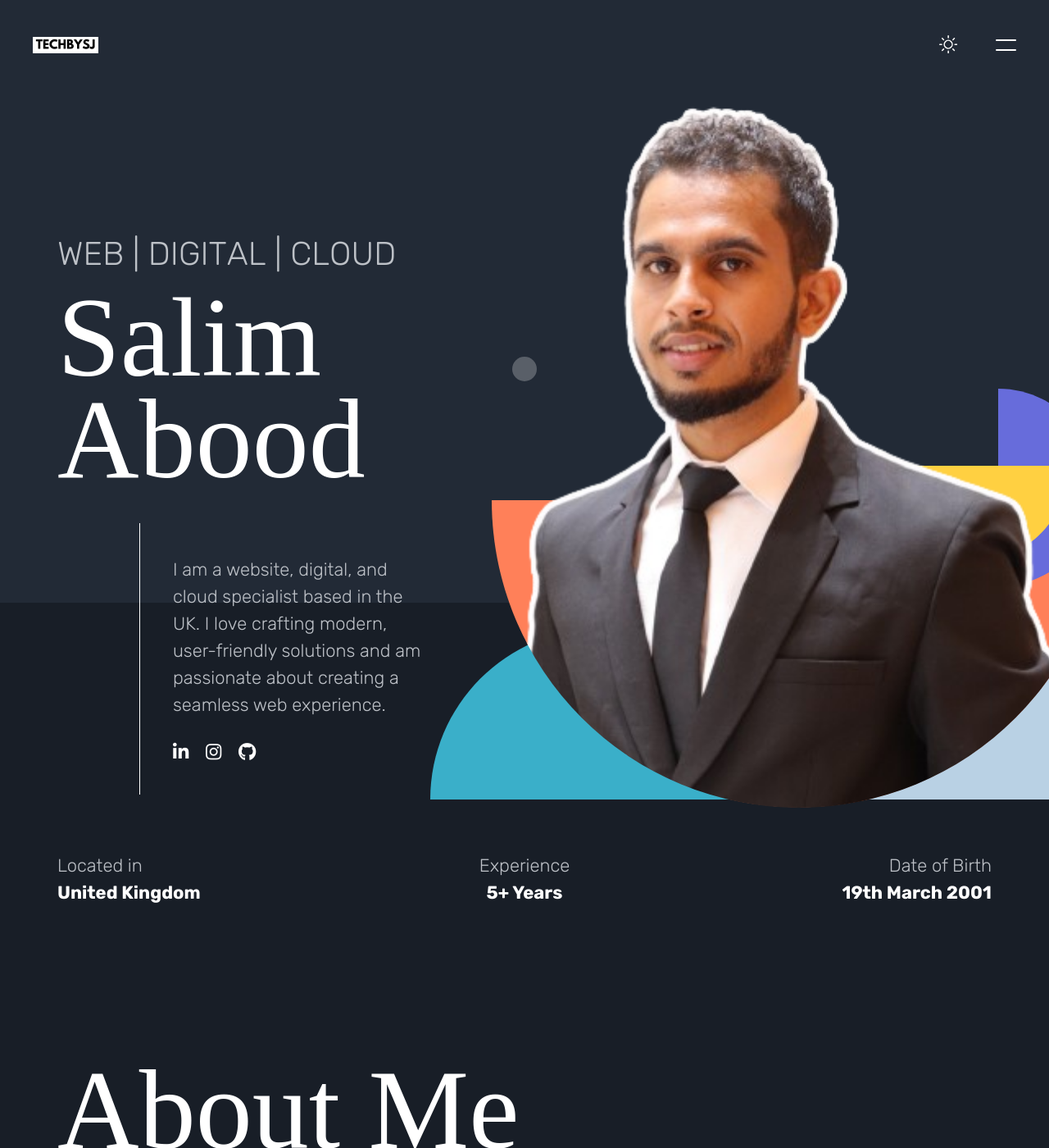
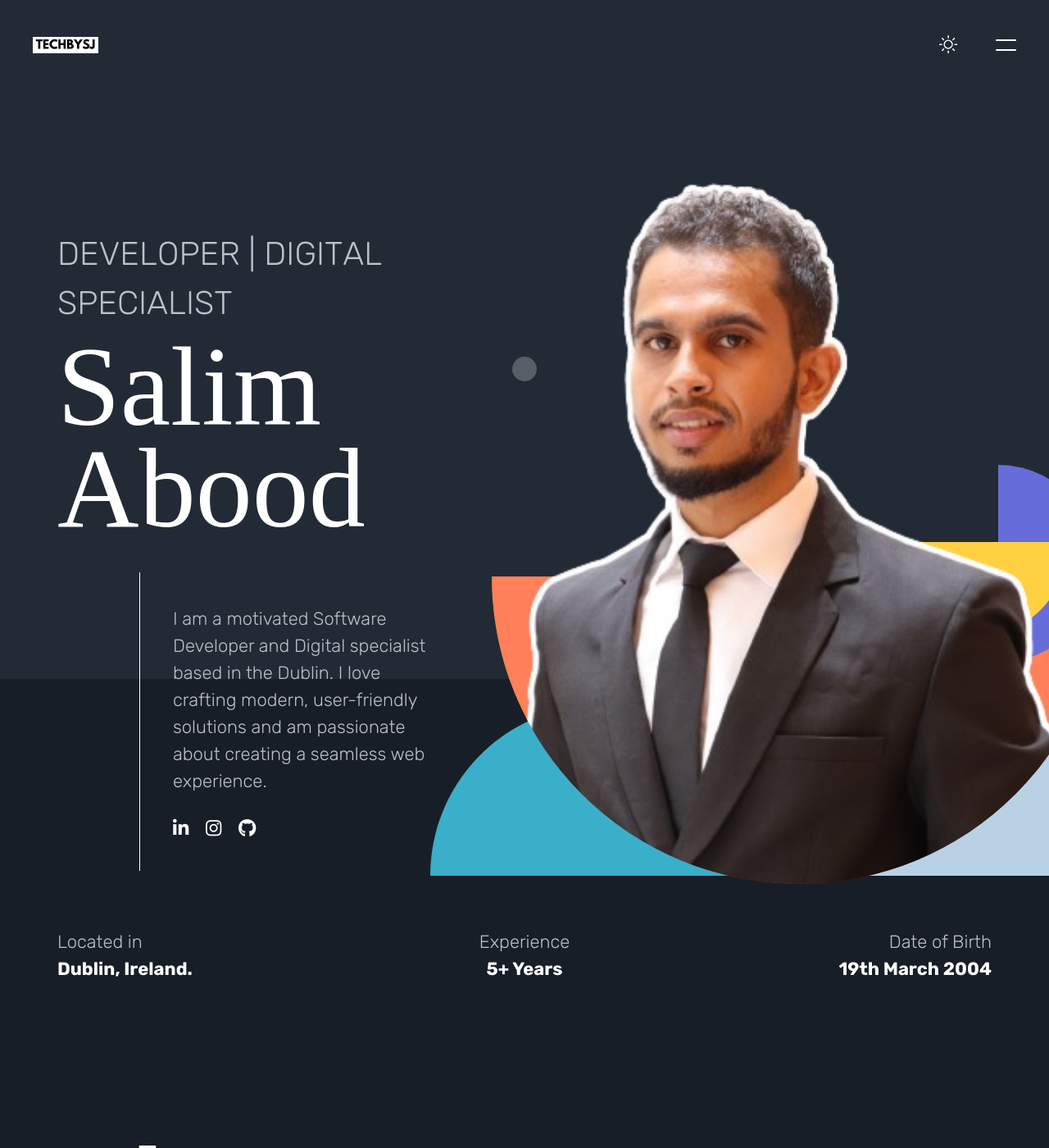
Before and after one commit to techbysj/SJPortfolio, a Jekyll site: the page built from template/index.html, in a window 1280 px wide and 1400 px high. Shown: the whole window at 82% size. Built offline with Jekyll 4.4.1, drawn with Linux system fonts in a browser that asks for light colours; some web fonts are replaced; some of the changed text lies outside the part shown.

Commit message:
My Updated details

```diff
--- a/template/_data/content.yml
+++ b/template/_data/content.yml
@@ -8,17 +8,17 @@ hero:
   image: "assets/img/profile.png"
   image_alt: "Salim Jamal"
   title: "Salim <br>Abood"
-  subtitle: "Web | Digital | Cloud"
-  description: "I am a website, digital, and cloud specialist based in the UK. I love crafting modern, user-friendly solutions and am passionate about creating a seamless web experience."
+  subtitle: " Developer | Digital Specialist"
+  description: "I am a motivated Software Developer and Digital specialist based in the Dublin. I love crafting modern, user-friendly solutions and am passionate about creating a seamless web experience."
   info:
     - label: "Located in"
-      value: "United Kingdom"
+      value: "Dublin, Ireland."
 
     - label: "Experience"
       value: "5+ Years"
 
     - label: "Date of Birth"
-      value: "19th March 2001"
+      value: "19th March 2004"
 
 ### About [ about ]
 about:
@@ -115,7 +115,7 @@ resume:
   history1:
     - title: "EDUCATION"
       items:
-        - date: "2020 - 2023"
+        - date: "2022"
           name: "Diploma in Information Technology"
           text: "Jomo Kenyatta University of Agriculture & Technology"
 
@@ -136,24 +136,24 @@ resume:
   history2:
     - title: "EXPERIENCE"
       items:
-        - date: "Feb 2022 - Dec 2023"
+        - date: "2023"
           name: "MyWish Enterprise's ecommerce platforms"
           subname: "Web Developer"
           text: "<p>Led secure web development, cloud services integration, ecommerce platforms, hosting management, digital marketing, IT support, and CI/CD pipelines.</p>"
 
-        - date: "Oct 2021 - Jan 2024"
+        - date: "2022"
           name: "Innovus Tech Consultancy Company"
           subname: "Web Developer"
           text: "<p>Led software development projects at Innovus Tech Consultants Limited, overseeing web development, technical consultancy, and the integration of innovative solutions such as a bank agent top-up service and various features in different services.</p>"
 
-        - date: "Aug 2019 - March 2024"
+        - date: "2022"
           name: "Rebune International Home appliance  Company"
           subname: "Digital Transformation Specialist"
           text: "<p>Directed web development, architectural design, ecommerce sites, hosting services, digital marketing strategies, and CI/CD pipeline optimization.</p>"
 
   button:
     text: "Download CV"
-    link: "https://drive.google.com/file/d/1ipXtOPoQLEkcWtiYIOHkFYJkgGhTB3XQ/view?usp=sharing"
+    link: "#"
 
 ### Pricing [ pricing ]
 pricing:
@@ -221,7 +221,7 @@ testimonials:
       role: "CEO &amp; Founder"
       text: "<p>Salim is a highly skilled developer who brings creativity and precision to every project. His contributions have greatly improved our team's performance.</p>"
 
-### Clients [ clients ]
+## Clients [ clients ]
 clients:
   title: "My Clients"
   text: "<p>Over the years, I have had the privilege of collaborating with a diverse array of clients. Their satisfaction and success are a testament to my dedication and expertise. Here are some of the esteemed brands I've had the pleasure to work with:</p>"
@@ -242,17 +242,17 @@ clients:
 contacts:
   title: "Contact Me"
   list:
-    - label: "Phone"
-      icon: "fas fa-phone"
-      value: "+44 737 649 3260"
+    # - label: "Phone"
+    #   icon: "fas fa-phone"
+    #   value: "+44 737 649 3260"
 
     - label: "Email"
       icon: "fas fa-at"
-      value: "jsabood19@gmail.com"
+      value: "sja193200@gmail.com"
 
     - label: "Address"
       icon: "fas fa-location-arrow"
-      value: "Birmingham, UK."
+      value: "Dublin, Ireland."
 
 ### Blog [ blog ]
 #items generates from dir /_posts/*
```
